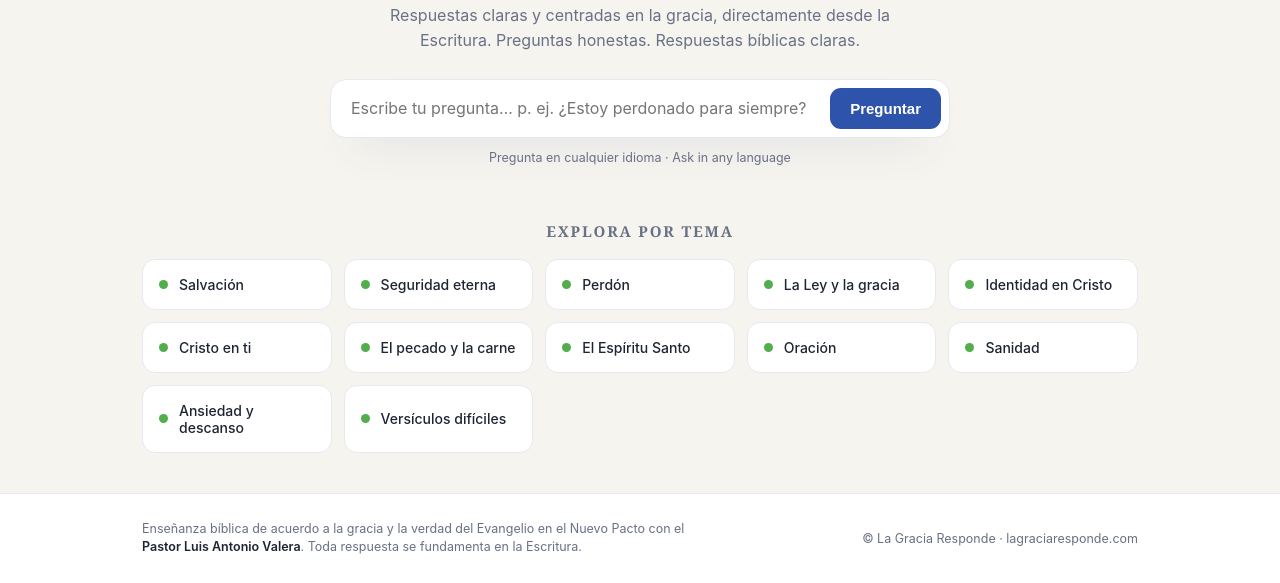
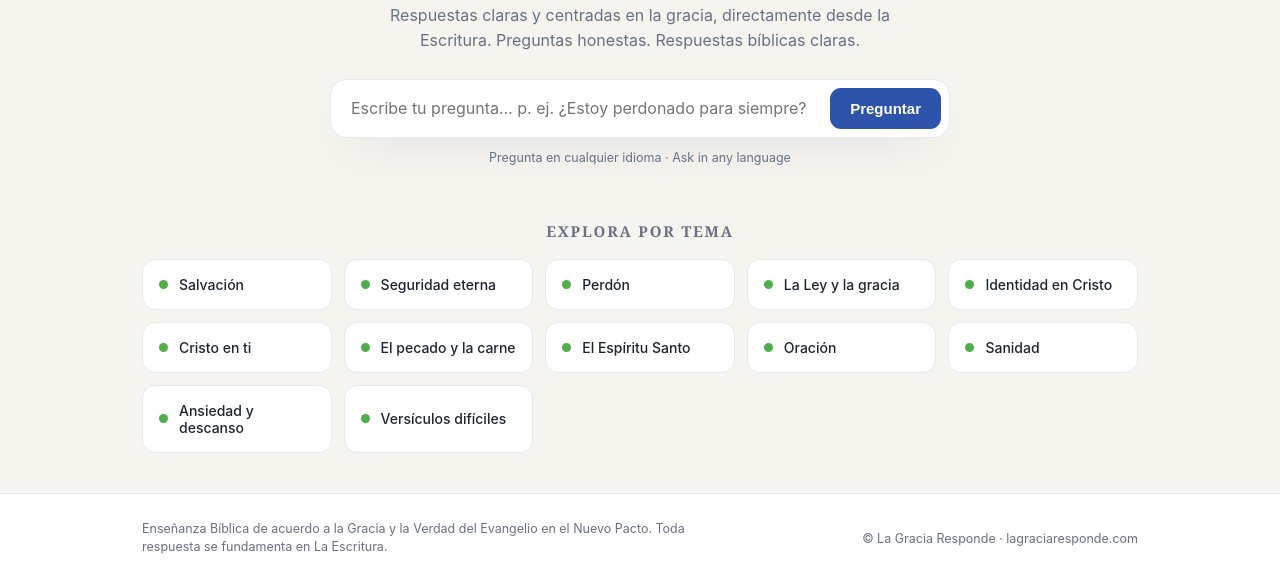
Before and after one commit to luisantonious/lagraciaresponde, a website: page index.html in a window 1280 px wide. Shown: the part 219-802 px from the top of the page. Drawn offline with Linux system fonts and the light colour scheme.

Commit message:
Update index.html 6

```diff
--- a/index.html
+++ b/index.html
@@ -159,8 +159,8 @@
   <footer>
     <div class="wrap">
       <div class="infl">
-        Enseñanza bíblica de acuerdo a la gracia y la verdad del Evangelio en el Nuevo Pacto con el
-        <b>Pastor Luis Antonio Valera</b>. Toda respuesta se fundamenta en la Escritura.
+        Enseñanza Bíblica de acuerdo a la Gracia y la Verdad del Evangelio en el Nuevo Pacto.
+        Toda respuesta se fundamenta en La Escritura.
       </div>
       <div style="font-size:12.5px;color:var(--muted)">© La Gracia Responde · lagraciaresponde.com</div>
     </div>
```
